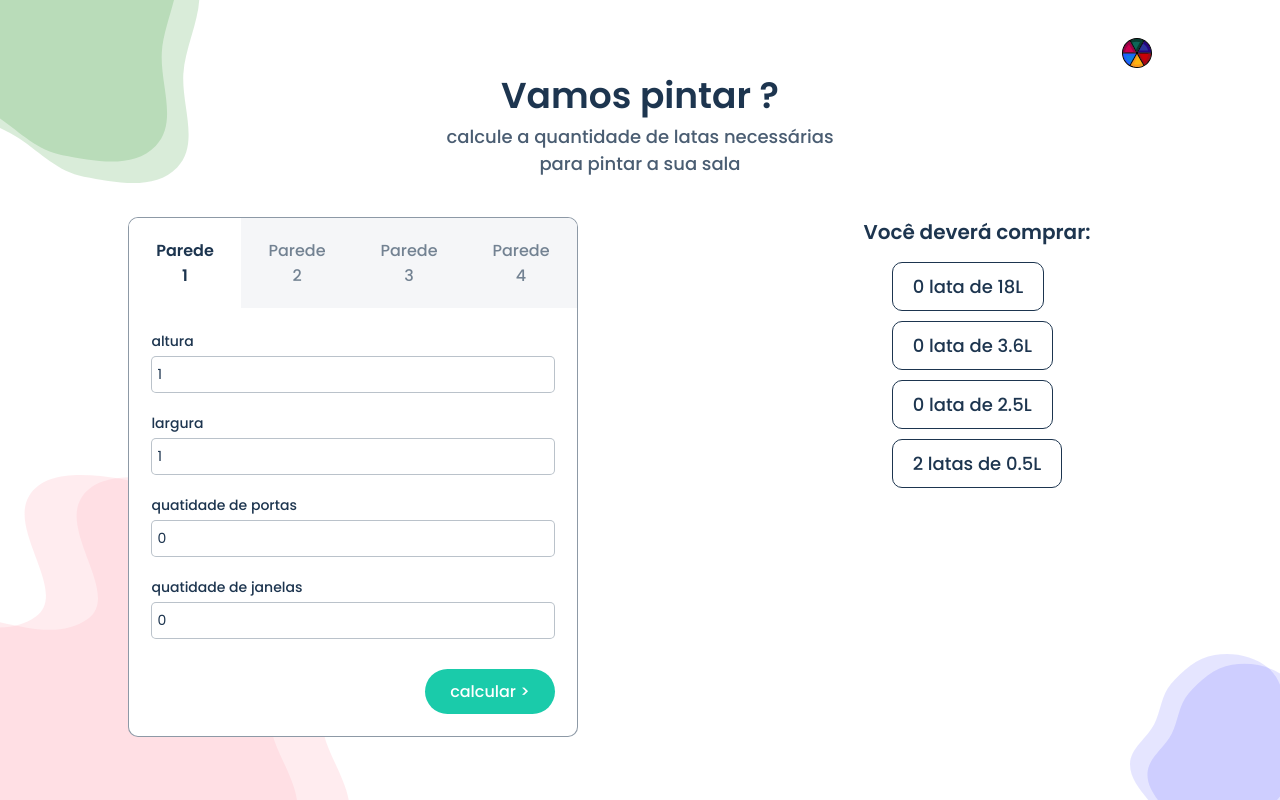
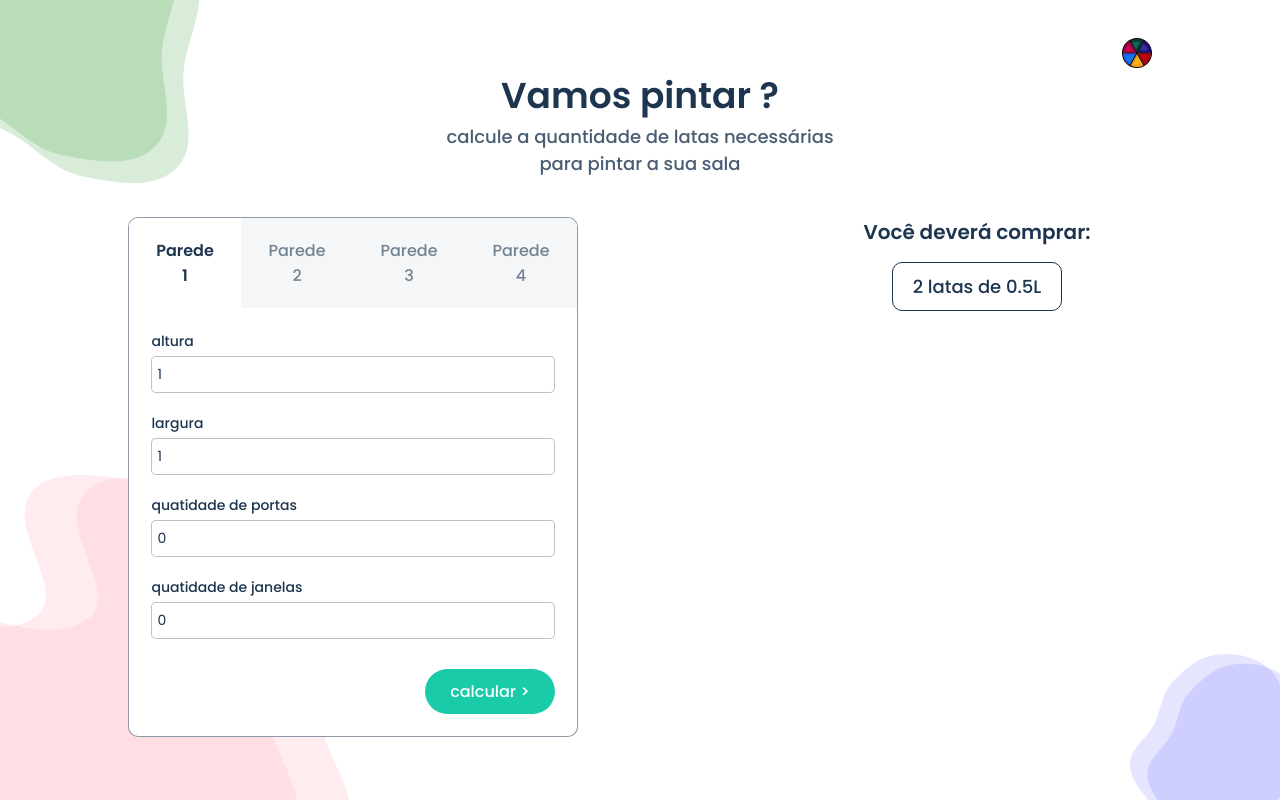
Before and after one commit to NRayan/Color, a React (Vite) app: page / in a window 1280 px wide. Both pictures are taken after a click on the button "calcular >". Built offline with nearby package versions, Linux system fonts and the light colour scheme.

Commit message:
feat: result Animations

```diff
--- a/package.json
+++ b/package.json
@@ -30,10 +30,12 @@
     "@typescript-eslint/eslint-plugin": "^5.33.1",
     "@typescript-eslint/parser": "^5.33.1",
     "@vitejs/plugin-react": "^2.0.1",
+    "canvas": "^2.9.3",
     "eslint": "^8.22.0",
     "eslint-plugin-react": "^7.30.1",
     "identity-obj-proxy": "^3.0.0",
     "jest": "^28.1.3",
+    "jest-canvas-mock": "^2.4.0",
     "jest-environment-jsdom": "^28.1.3",
     "ts-jest": "^28.0.8",
     "ts-node": "^10.9.1",
--- a/src/components/paintingCanCard/index.tsx
+++ b/src/components/paintingCanCard/index.tsx
@@ -3,12 +3,13 @@ import { Container, Label } from "./styles";
 
 type props =
 	{
-		cansInfo: cansOfPaint
+		cansInfo: cansOfPaint,
+		index: number
 	}
 
-export function PaintingCanCard({ cansInfo }: props) {
+export function PaintingCanCard({ cansInfo,index }: props) {
 	return (
-		<Container>
+		<Container index={index}>
 			<Label>{`${cansInfo.quantity} lata${cansInfo.quantity >= 2 ? "s" : ""} de ${cansInfo.size}L`}</Label>
 		</Container>
 	);
--- a/src/components/paintingCanCard/styles.ts
+++ b/src/components/paintingCanCard/styles.ts
@@ -1,18 +1,21 @@
-import styled from "styled-components";
+import styled, { keyframes } from "styled-components";
 
-export const Container = styled.div`
-align-self: flex-start;
+const animate = keyframes`
+    from { opacity: 0; }
+    to { opacity: 1; }
+`;
+
+export const Container = styled.div<{ index: number }>`
 flex-direction: row;
 border: 1px solid ${({ theme }) => theme.colors.text};
 border-radius: 10px;
 padding: 1rem 2rem;
+opacity: 0;
+animation: ${animate} .5s linear ${({ index }) => index * .5}s forwards;
 `;
+
 
 export const Label = styled.label`
     font-size: 1.8rem;
     font-weight: 500;
 `;
-
-export const CardsContainer = styled.div`
-    row-gap: 1rem;
-`;
--- a/src/components/result/index.tsx
+++ b/src/components/result/index.tsx
@@ -3,8 +3,7 @@ import Lottie from "react-lottie";
 import PaintingAnimationData from "../../assets/paintingLottieAnimation.json";
 import { PaintingCanCard } from "../../components";
 import { ColorContext } from "../../contexts";
-import { CardsContainer } from "../paintingCanCard/styles";
-import { Animation, Container, Title } from "./styles";
+import { Animation, CardsContainer, Container, Title } from "./styles";
 
 const LottieAnimationOptions = {
 	loop: true,
@@ -29,9 +28,8 @@ export function Result() {
 				resultStatus === "done" ?
 					<CardsContainer>
 						{
-							neededCans.map((canInfo, index) =>
-								<PaintingCanCard key={index} cansInfo={canInfo}
-								/>)
+							neededCans.filter(x => x.quantity > 0).map((canInfo, index) =>
+								<PaintingCanCard key={index} cansInfo={canInfo} index={index} />)
 						}
 					</CardsContainer>
 					:
@@ -42,9 +40,6 @@ export function Result() {
 							speed={.5} />
 					</Animation>
 			}
-
-
-			{/* <h2>{squareMetre}</h2> */}
 		</Container>
 	);
 }
--- a/src/components/result/styles.ts
+++ b/src/components/result/styles.ts
@@ -17,3 +17,9 @@ height: 10rem;
 width: 10rem;
 align-self: center;
 `;
+
+
+export const CardsContainer = styled.div`
+    row-gap: 1rem;
+    align-items: center;
+`;
```
Also changed, not shown: 2 other files (tests, documents, lock files or other folders).
